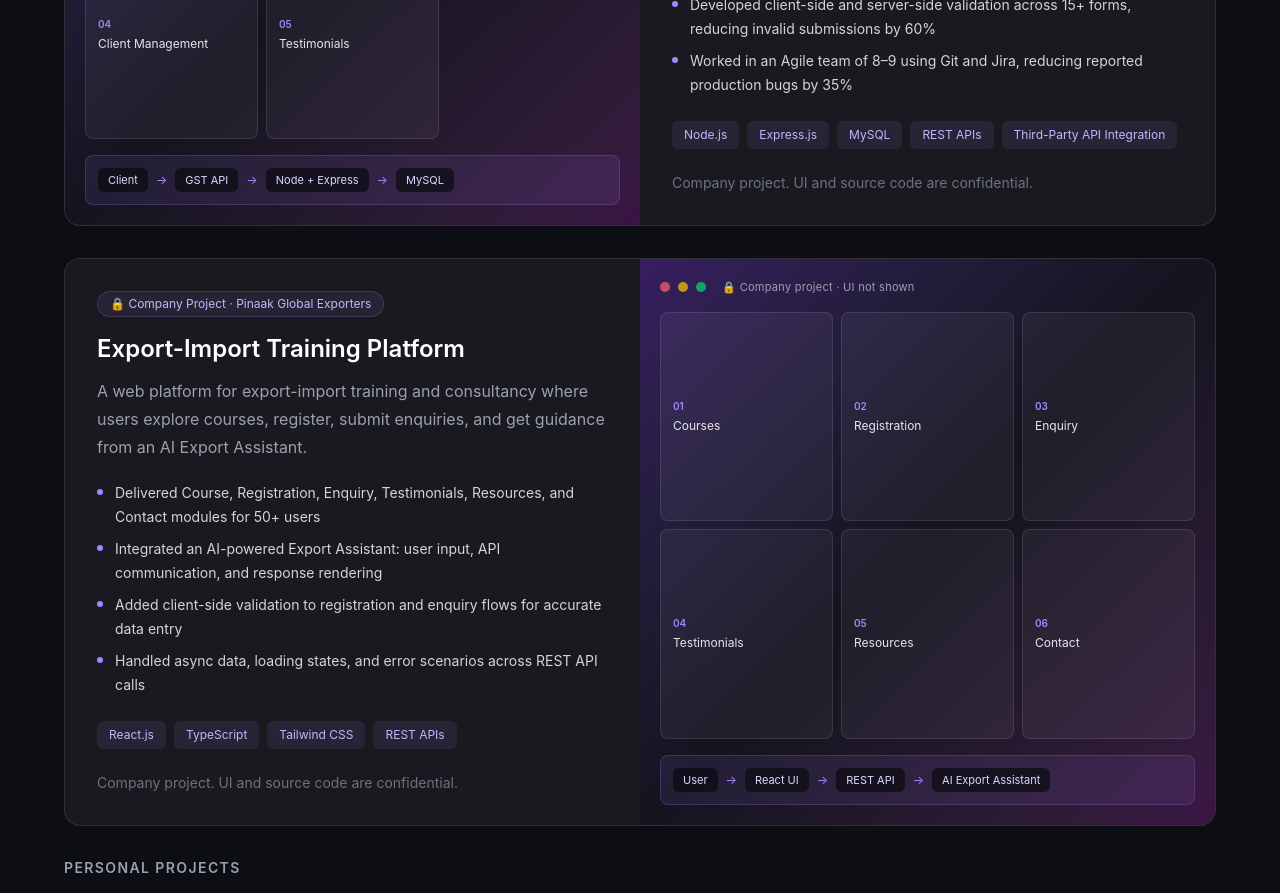
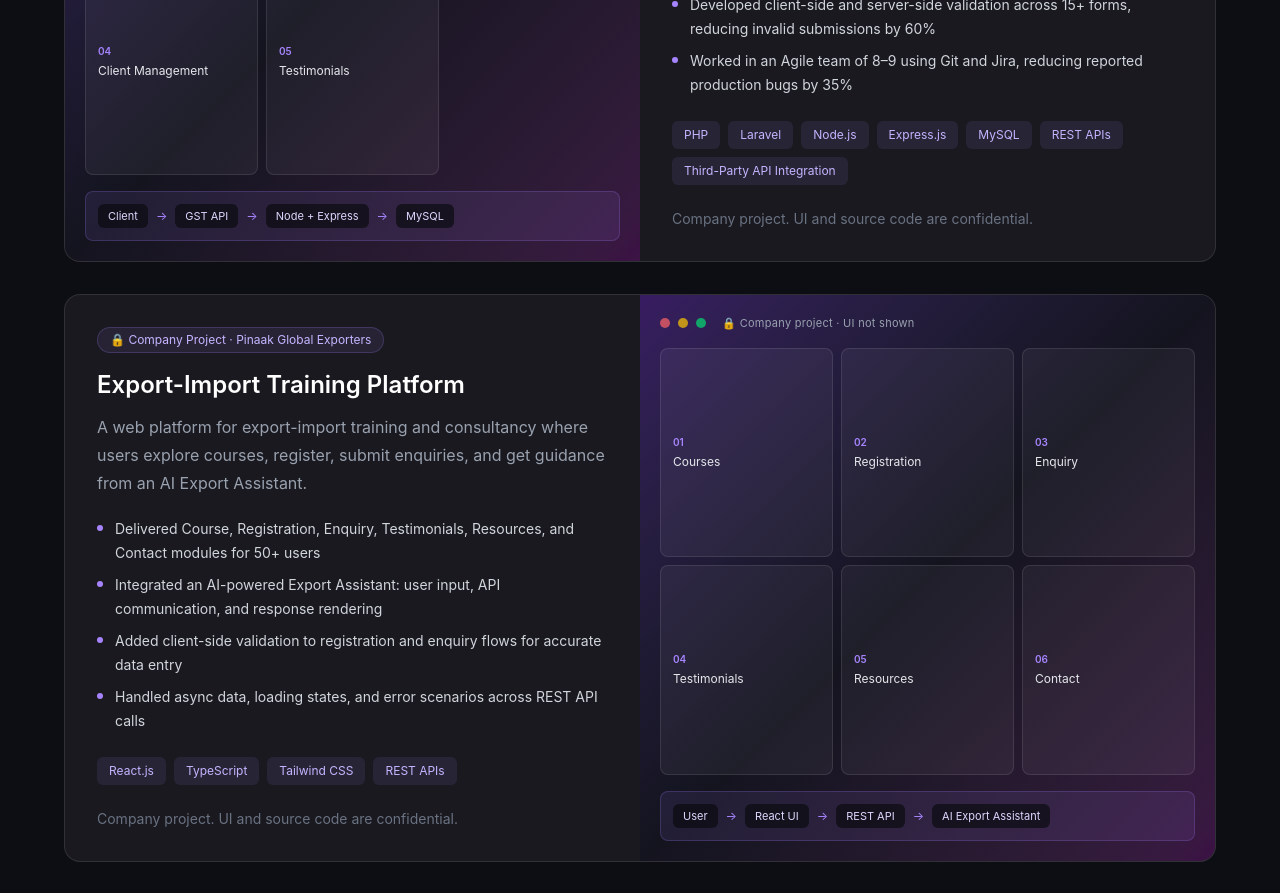
Before and after one commit to harsha21042/harshal-portfolio, a React (Vite) app: page / in a window 1280 px wide. Shown: the part 3320-4213 px from the top of the page. Built offline with nearby package versions, Linux system fonts and the light colour scheme.

Commit message:
Added resume

```diff
--- a/src/components/Contact.jsx
+++ b/src/components/Contact.jsx
@@ -61,7 +61,7 @@ function Contact() {
               Email Me ↗
             </a>
             <a
-              href="/Harshal_Aher_Resume.pdf"
+              href="/resume/Harshal_Aher-resume(2.8_YOE).pdf"
               download
               className="rounded-lg border border-violet-400/40 bg-violet-400/10 px-6 py-3 font-medium text-violet-200 transition-all duration-300 hover:-translate-y-1 hover:border-violet-400"
             >
--- a/src/components/Projects.jsx
+++ b/src/components/Projects.jsx
@@ -150,6 +150,8 @@ function Projects() {
         "Worked in an Agile team of 8–9 using Git and Jira, reducing reported production bugs by 35%",
       ],
       technologies: [
+        "PHP",
+        "Laravel",
         "Node.js",
         "Express.js",
         "MySQL",
```
Also changed, not shown: 1 other file (tests, documents, lock files or other folders).
